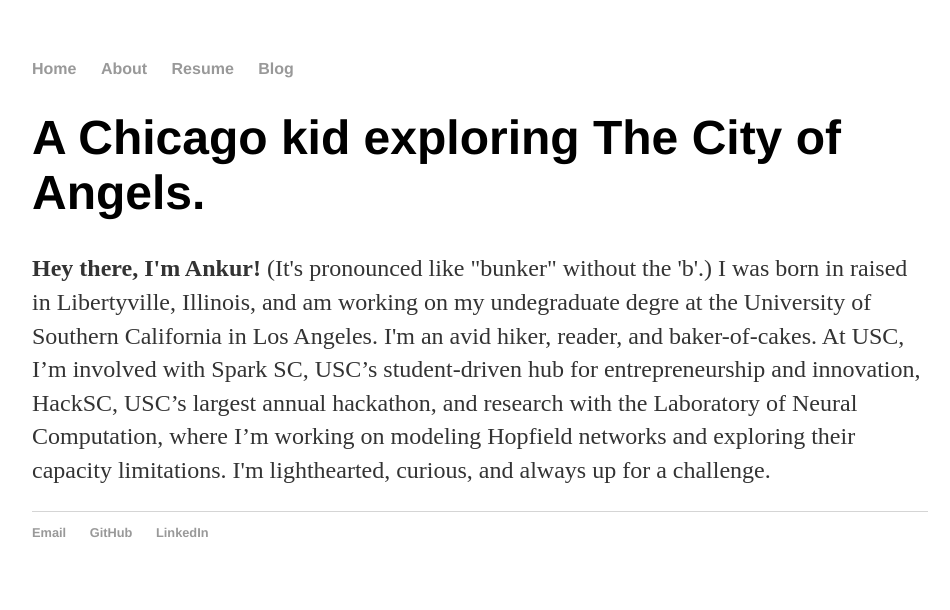
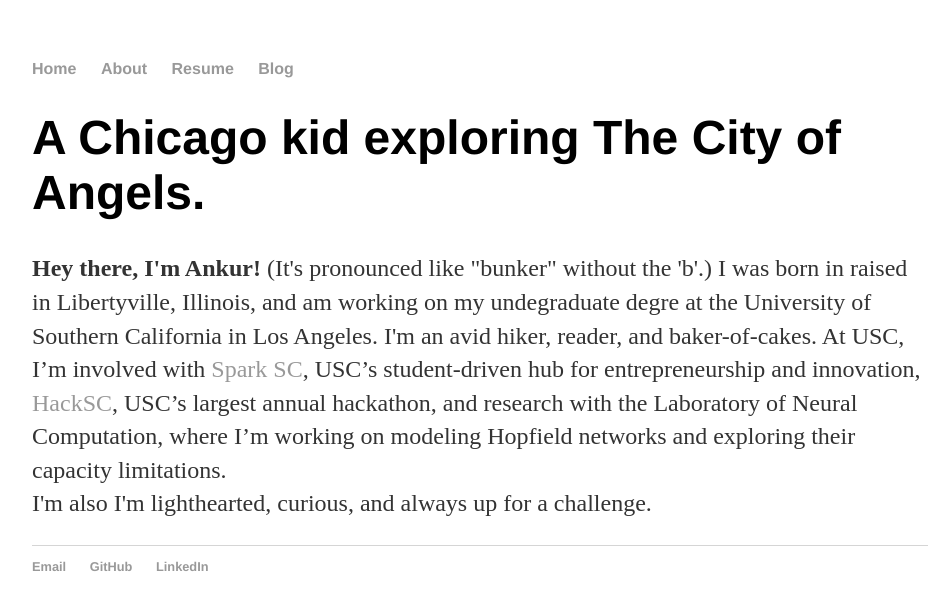
Before and after one commit to arastogi15/arastogi15.github.io, a Jekyll site: the page about/index.html, which Jekyll copies as it is, in a window 1280 px wide. Shown: the top 610 px of the page, without its empty margins (160-1110 px from the left). Built offline with Jekyll 4.4.1, drawn with Linux system fonts in a browser that asks for light colours.

Commit message:
Added links to about page.

```diff
--- a/about/index.html
+++ b/about/index.html
@@ -19,7 +19,7 @@
 		<div class="blurb">
 			<h1>A Chicago kid exploring The City of Angels.</h1>
 
-			<p><b>Hey there, I'm Ankur! </b>(It's pronounced like "bunker" without the 'b'.) I was born in raised in Libertyville, Illinois, and am working on my undegraduate degre at the University of Southern California in Los Angeles. I'm an avid hiker, reader, and baker-of-cakes. At USC, I’m involved with Spark SC, USC’s student-driven hub for entrepreneurship and innovation, HackSC, USC’s largest annual hackathon, and research with the Laboratory of Neural Computation, where I’m working on modeling Hopfield networks and exploring their capacity limitations. I'm lighthearted, curious, and always up for a challenge.
+			<p><b>Hey there, I'm Ankur! </b>(It's pronounced like "bunker" without the 'b'.) I was born in raised in Libertyville, Illinois, and am working on my undegraduate degre at the University of Southern California in Los Angeles. I'm an avid hiker, reader, and baker-of-cakes. At USC, I’m involved with <a href="sparksc.org">Spark SC</a>, USC’s student-driven hub for entrepreneurship and innovation, <a href="hacksc.com">HackSC</a>, USC’s largest annual hackathon, and research with the Laboratory of Neural Computation, where I’m working on modeling Hopfield networks and exploring their capacity limitations. <br> <!--Add TechLA Fellows info here.-->I'm also I'm lighthearted, curious, and always up for a challenge.
 			</p>
 
 		</div><!-- /.blurb -->
```
